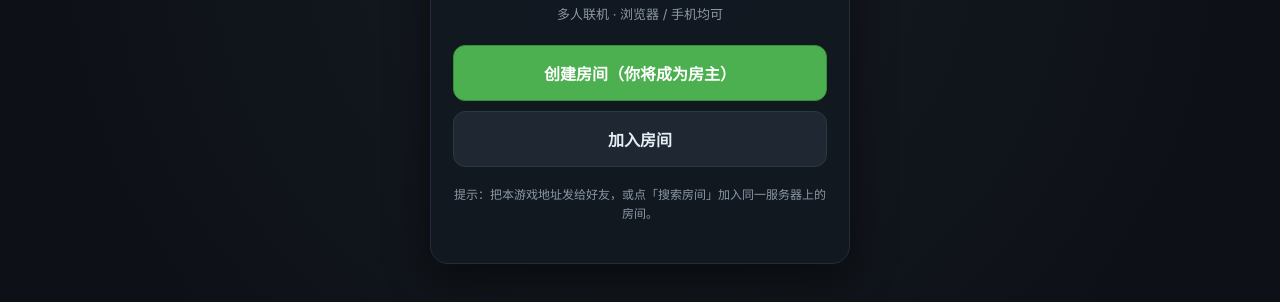
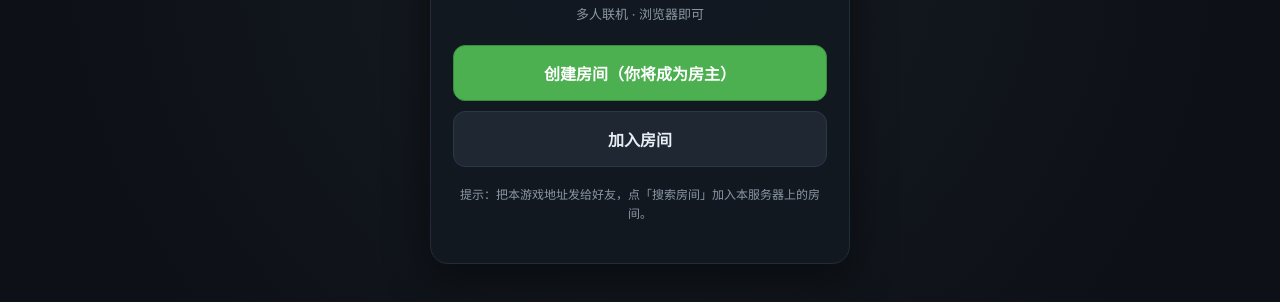
Before and after one commit to 4444Jackson/game4u-server, a website built with Vite: page index.html in a window 1280 px wide. Shown: the part 304-606 px from the top of the page. Built offline with nearby package versions, Linux system fonts and the light colour scheme; files whose address does not match are found by name.

Commit message:
主菜单文案微调：浏览器/手机均可→浏览器即可；同一服务器→本服务器并去或字

```diff
--- a/index.html
+++ b/index.html
@@ -13,10 +13,10 @@
   <div id="menu" class="overlay">
     <div class="panel">
       <h1>Game4U</h1>
-      <p class="sub">多人联机 · 浏览器 / 手机均可</p>
+      <p class="sub">多人联机 · 浏览器即可</p>
       <button id="btn-create" class="big-btn primary">创建房间（你将成为房主）</button>
       <button id="btn-join" class="big-btn">加入房间</button>
-      <p class="tip">提示：把本游戏地址发给好友，或点「搜索房间」加入同一服务器上的房间。</p>
+      <p class="tip">提示：把本游戏地址发给好友，点「搜索房间」加入本服务器上的房间。</p>
       <p class="tip compat-warn" id="u4-warn" hidden>当前使用的是夸克（U4 内核）浏览器，本游戏未能完全兼容，会稳定出现卡顿、掉帧。建议使用 Chrome、Edge 或手机系统自带浏览器等标准 Chromium 内核浏览器，可获得更流畅的体验。</p>
     </div>
   </div>
```
Also changed, not shown: dist/index.html.
